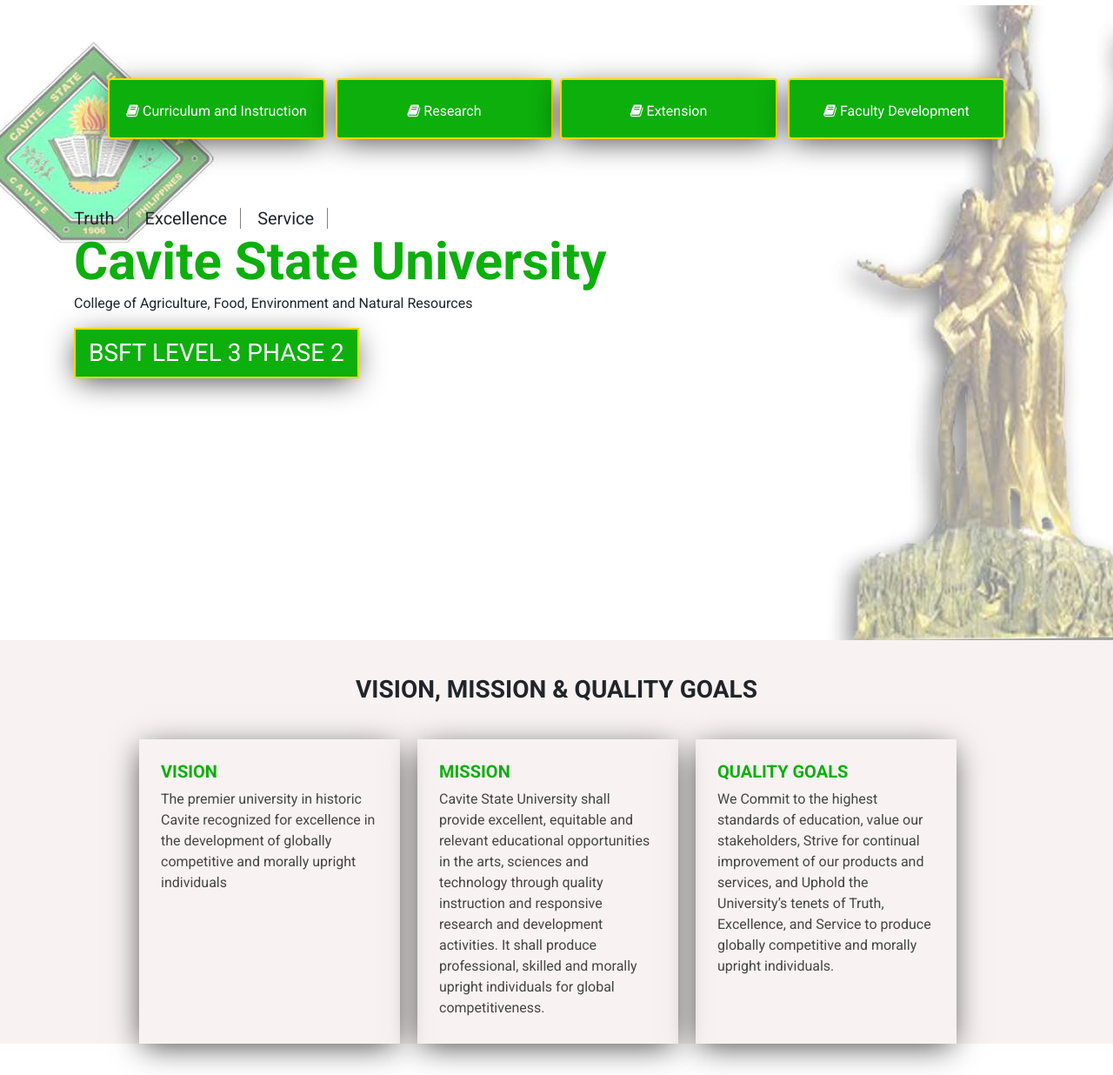
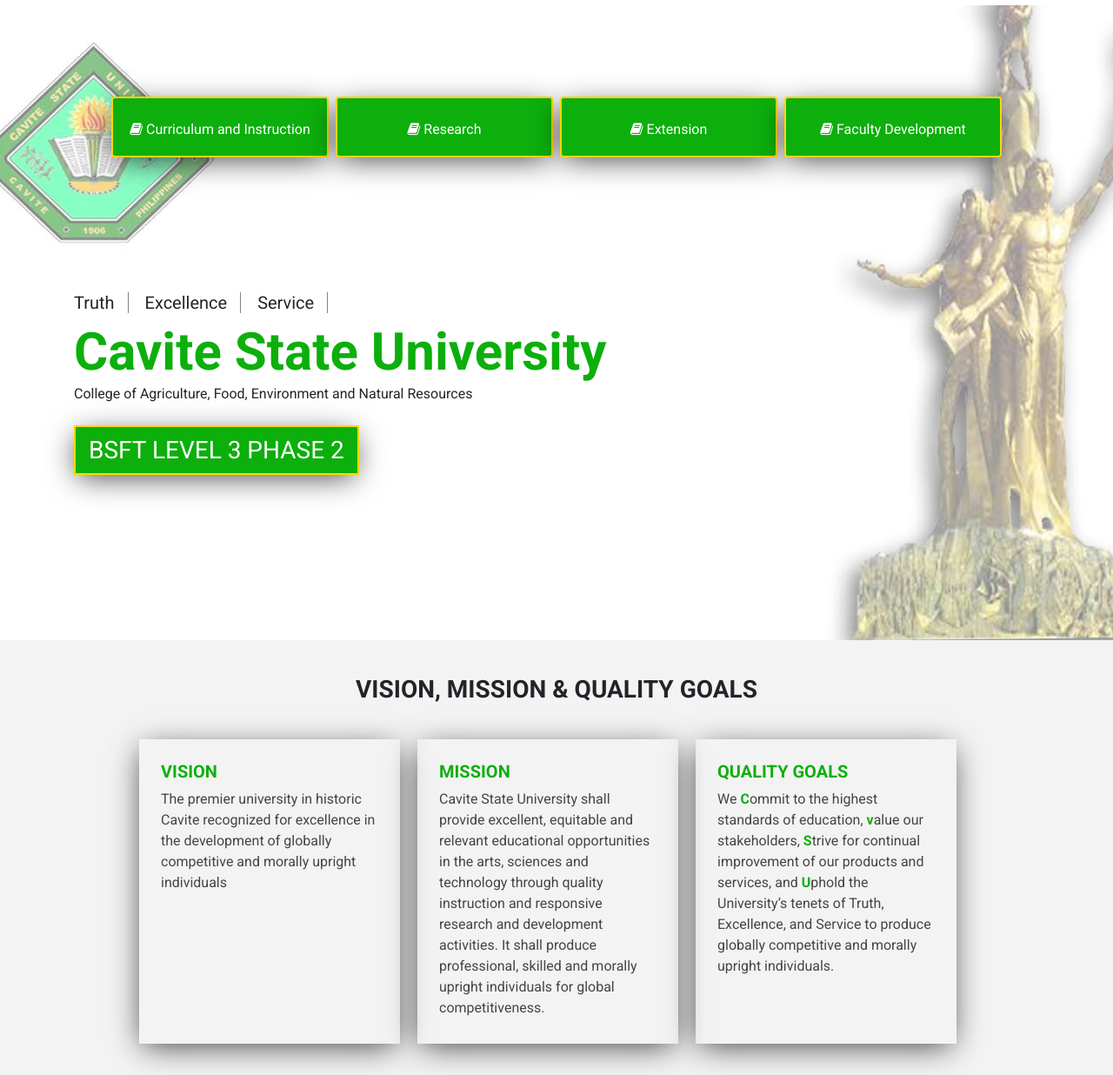
Before and after one commit to Vincexx/cafenr, a plain HTML site: page index.html in a window 1280 px wide. Shown: the part 64-1300 px from the top of the page at 87% size. Drawn offline with nearby package versions, Linux system fonts and the light colour scheme.

Commit message:
edited layout

```diff
--- a/css/style.css
+++ b/css/style.css
@@ -52,7 +52,10 @@ header {
 
 #showcase .areas {
     text-align: center;
-    margin-top: 80px;
+    height: 35vh;
+    display: flex;
+    align-items: center;
+    justify-content: center;
 }
 
 #showcase .areas .btn {
@@ -76,7 +79,10 @@ header {
 }
 
 #showcase .banner {
-    margin-top: 75px;
+    margin-top: 50px;
+    height: 20vh;
+    display: grid;
+    align-items: stretch;
 }
 
 #showcase .banner .banner-tenets h5{
@@ -106,7 +112,8 @@ header {
 }
 
 #vmgo {
-    background: rgb(248, 242, 242);
+    background: rgb(243, 243, 243);
+    height: 70vh;
 }
 
 #vmgo .vmgo-title {
@@ -121,7 +128,6 @@ header {
 
 #vmgo .vmgo-content {
     display: flex;
-    margin-bottom: 100px;
     justify-content: center;
 
 }
@@ -135,6 +141,11 @@ header {
     width: 300px;
     height: 350px;
 
+}
+
+#vmgo .vmgo-content .box .highlight {
+    font-weight: bold;
+    color: rgb(12, 175, 12);
 }
 
 #vmgo .vmgo-content .box h5 {
--- a/index.html
+++ b/index.html
@@ -100,7 +100,7 @@
 
                 <div class="box" data-aos="fade-right" data-aos-duration="1000" data-aos-delay="100">
                     <h5>QUALITY GOALS</h5>
-                    <p>We Commit to the highest standards of education, value our stakeholders, Strive for continual improvement of our products and services, and Uphold the University’s tenets of Truth, Excellence, and Service to produce globally competitive and morally upright individuals.</p>
+                    <p>We <span class="highlight">C</span>ommit to the highest standards of education, <span class="highlight">v</span>alue our stakeholders, <span class="highlight">S</span>trive for continual improvement of our products and services, and <span class="highlight">U</span>phold the University’s tenets of Truth, Excellence, and Service to produce globally competitive and morally upright individuals.</p>
                 </div>
             </div>
 
```
